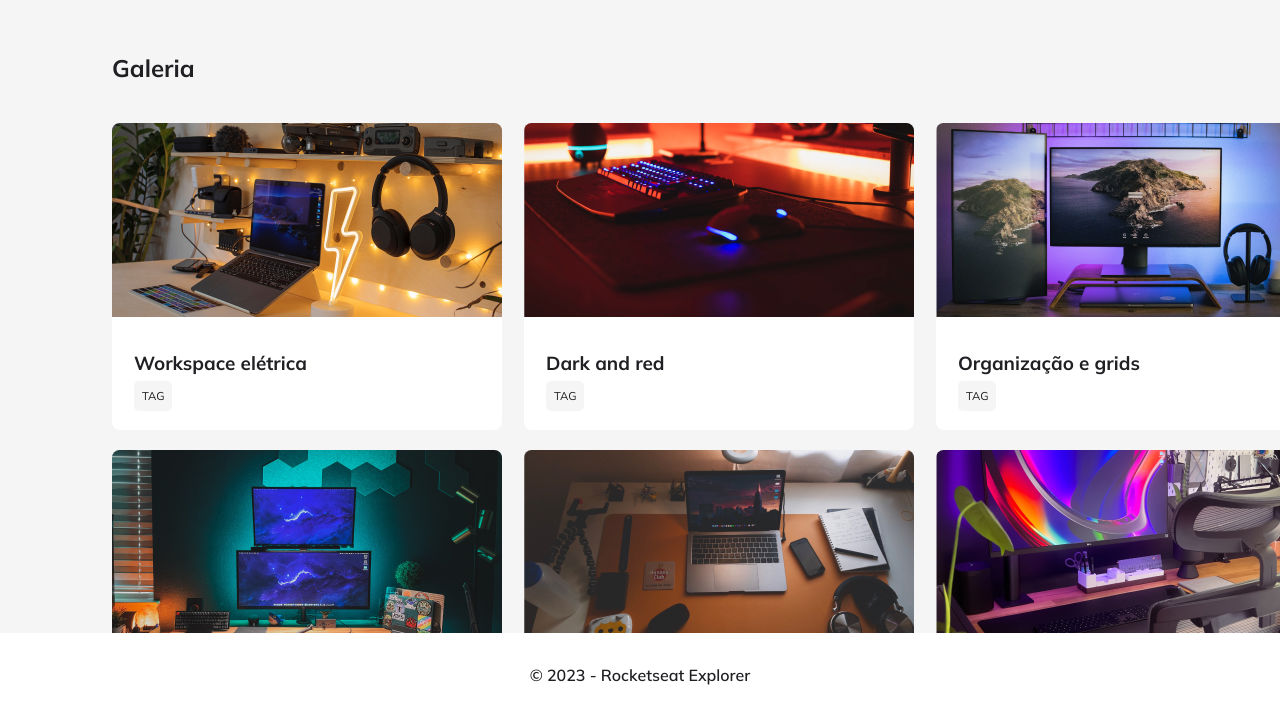
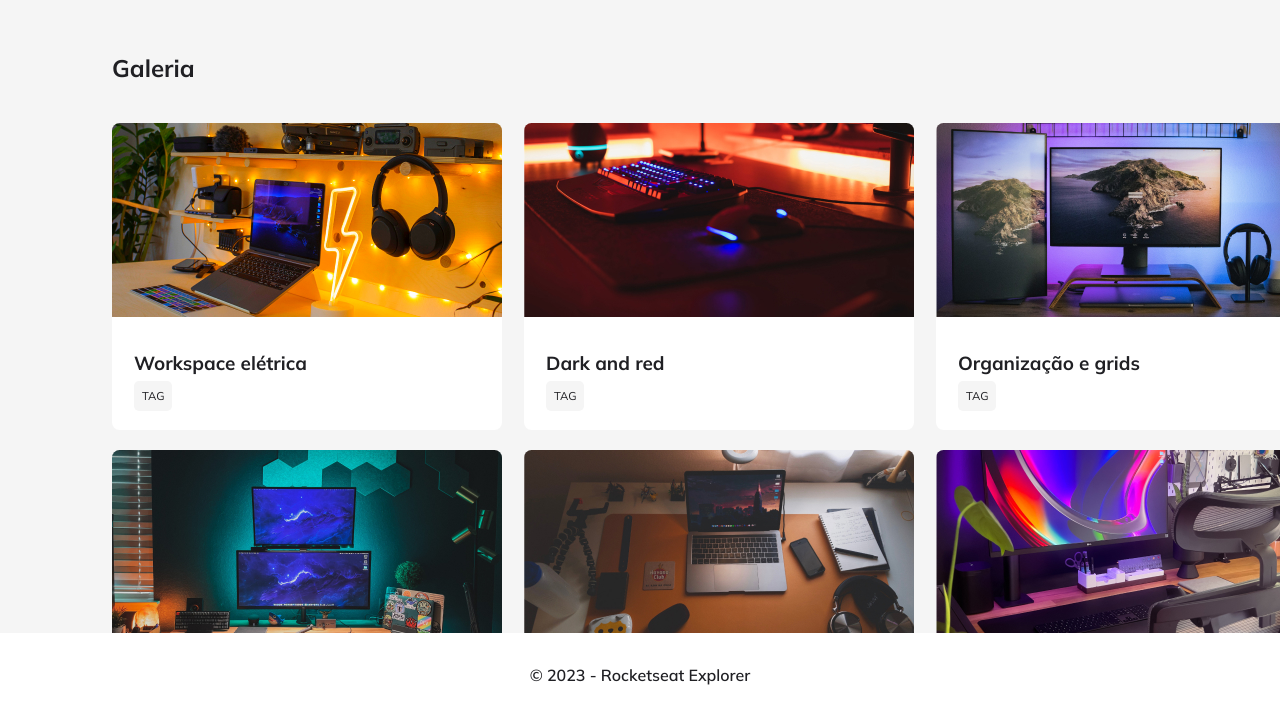
Before and after one commit to SoftEngineerGabriel/fotoBlog, a plain HTML site: page index.html in a window 1280 px wide. In both pictures the pointer is over the picture 307 px from the left and 303 px from the top of the page. Shown: the part 83-800 px from the top of the page. Drawn offline with Linux system fonts and the light colour scheme.

Commit message:
Aplicacao do filter

```diff
--- a/style.css
+++ b/style.css
@@ -125,6 +125,11 @@ main div h2{
     line-height: 160%;
 }
 
+.card img:hover{
+    filter: hue-rotate(7deg) contrast(101%) saturate(200%);
+
+}
+
 .info{
     padding: 2.2rem;
     display: block;
```
